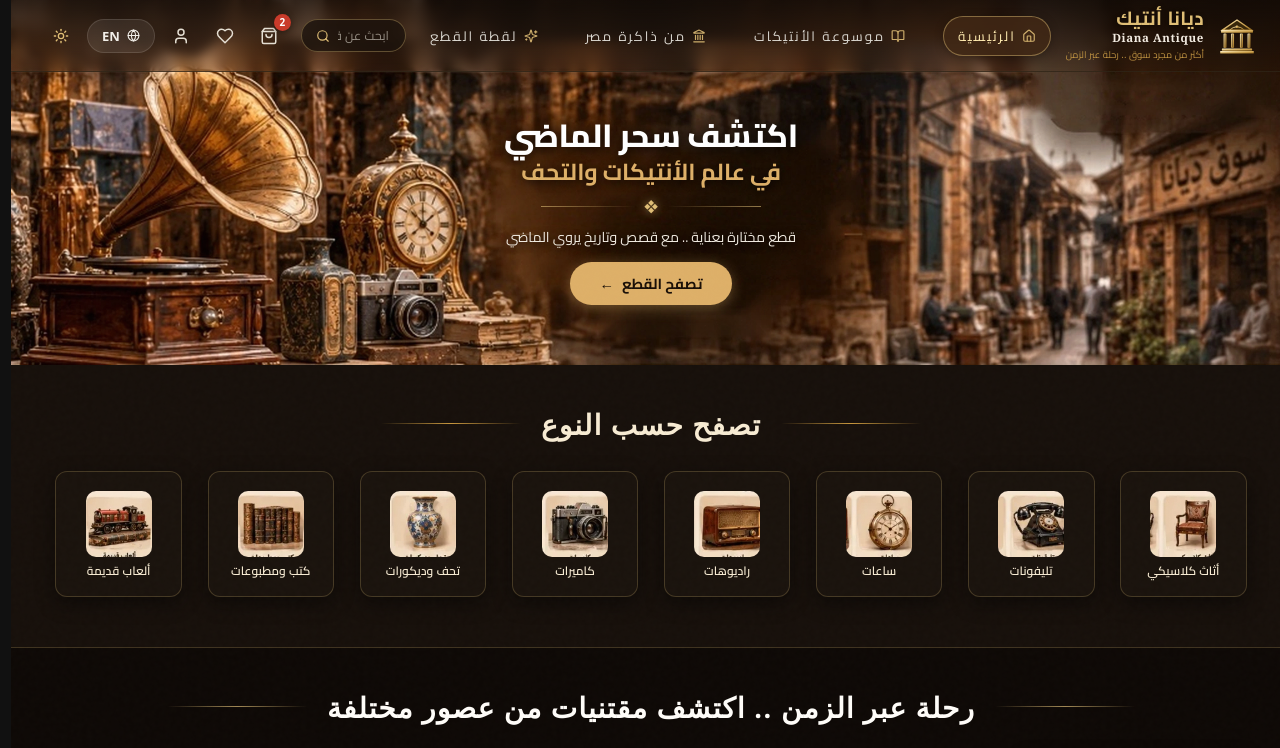
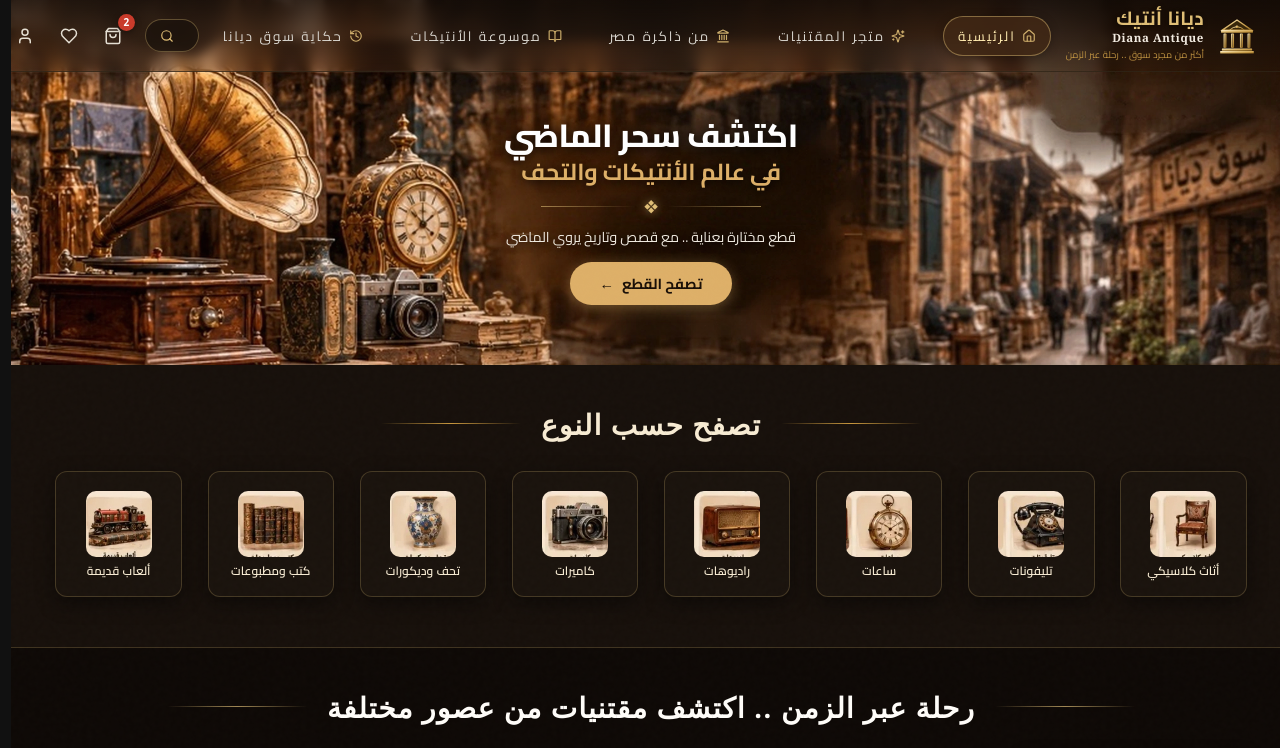
Before and after one commit to abdelrahmanyasser010/dayana_market, a Next.js app: page / in a window 1280 px wide. Shown: the top 748 px of the page. Built offline with nearby package versions, Linux system fonts and the light colour scheme.

Commit message:
fix(nav): correct heritage link to /heritage, shop to collectibles, and restore diana story

```diff
--- a/src/components/Header.tsx
+++ b/src/components/Header.tsx
@@ -70,19 +70,24 @@ export function Header() {
       exact: true
     },
     {
+      label: isAr ? "متجر المقتنيات" : "Collectibles Shop",
+      href: "/shop",
+      icon: Sparkles
+    },
+    {
+      label: isAr ? "من ذاكرة مصر" : "Egypt Heritage",
+      href: "/heritage",
+      icon: Landmark
+    },
+    {
       label: isAr ? "موسوعة الأنتيكات" : "Encyclopedia",
       href: "/encyclopedia",
       icon: BookOpen
     },
     {
-      label: isAr ? "من ذاكرة مصر" : "Egypt Heritage",
-      href: "/about#heritage",
-      icon: Landmark
-    },
-    {
-      label: isAr ? "لقطة القطع" : "Collectibles",
-      href: "/shop",
-      icon: Sparkles
+      label: isAr ? "حكاية سوق ديانا" : "Diana Story",
+      href: "/about",
+      icon: History
     }
   ];
 
```
